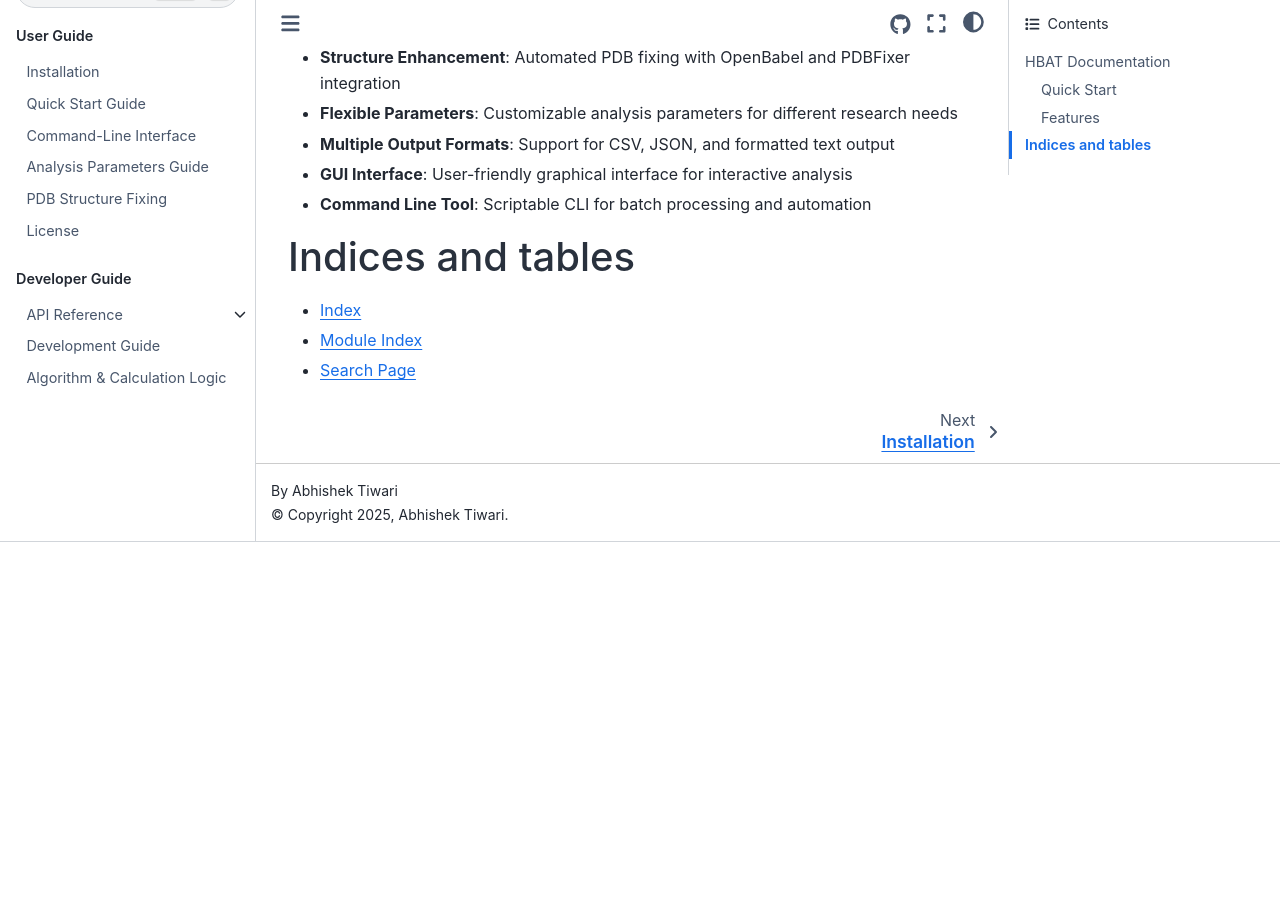
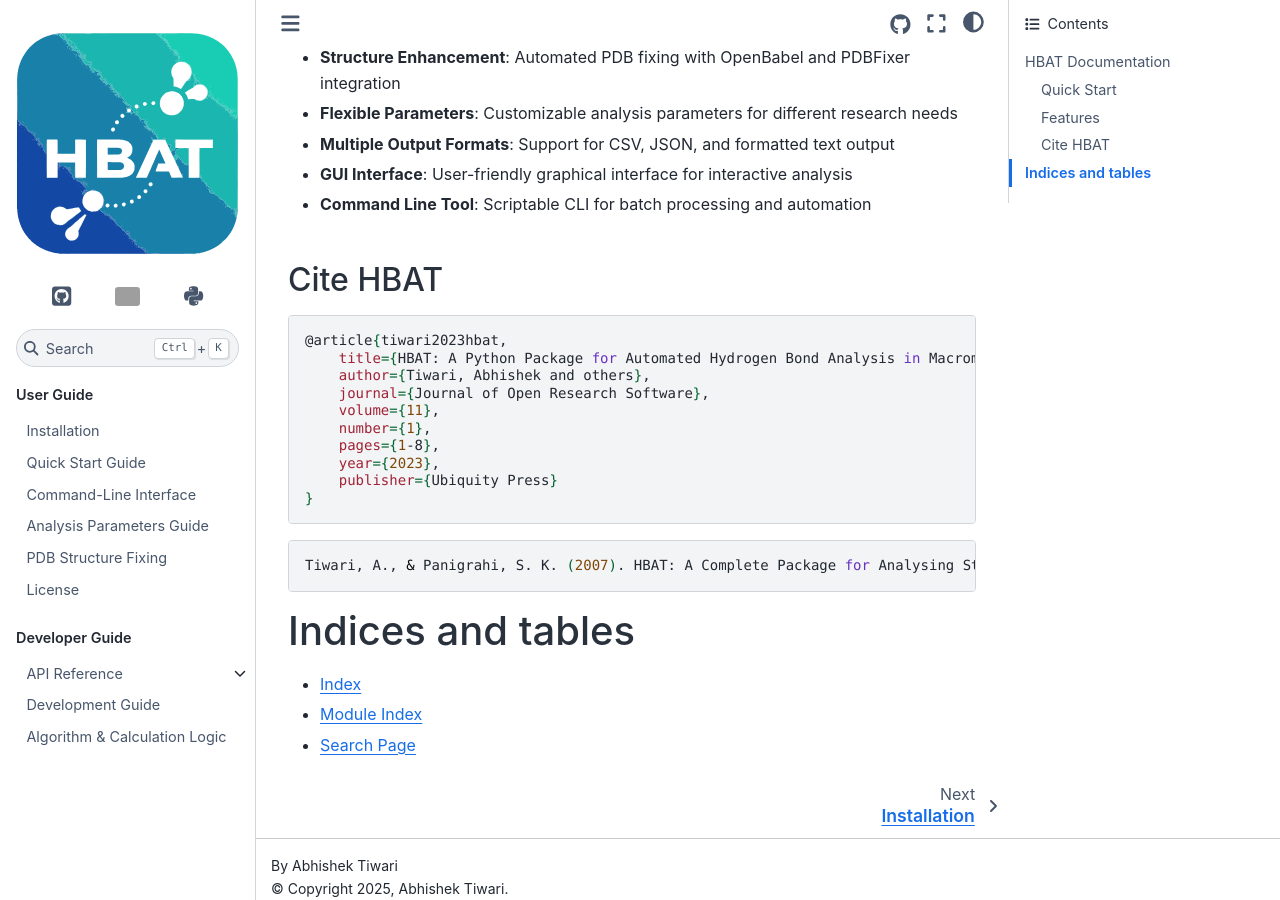
Before and after one commit to abhishektiwari/hbat, a Sphinx documentation site: the page built from docs/source/index.rst, in a window 1280 px wide and 900 px high, scrolled down 2152 px. Built offline with Sphinx 7.4.7 and the Sphinx Book theme 1.1.4, drawn with Linux system fonts in a browser that asks for light colours; the version number could not be read and is left out; comment, search, counter and statistics services are not loaded; before the commit the page ends 2694 px from its top, so only the background shows below that; grey boxes are pictures that could not be loaded.

Commit message:
Adding citation

```diff
--- a/docs/source/index.rst
+++ b/docs/source/index.rst
@@ -133,6 +133,27 @@ Features
 - **GUI Interface**: User-friendly graphical interface for interactive analysis
 - **Command Line Tool**: Scriptable CLI for batch processing and automation
 
+
+Cite HBAT
+---------
+
+.. code-block:: bash
+
+   @article{tiwari2023hbat,
+       title={HBAT: A Python Package for Automated Hydrogen Bond Analysis in Macromolecular Structures},
+       author={Tiwari, Abhishek and others},
+       journal={Journal of Open Research Software},
+       volume={11},
+       number={1},
+       pages={1-8},
+       year={2023},
+       publisher={Ubiquity Press}
+   }
+
+.. code-block:: bash
+
+   Tiwari, A., & Panigrahi, S. K. (2007). HBAT: A Complete Package for Analysing Strong and Weak Hydrogen Bonds in Macromolecular Crystal Structures. In Silico Biology, 7(6). https://doi.org/10.3233/ISI-2007-00337
+
 Indices and tables
 ==================
 
```
